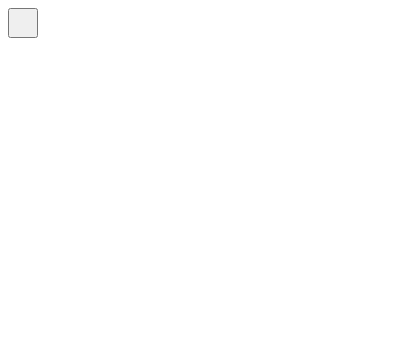
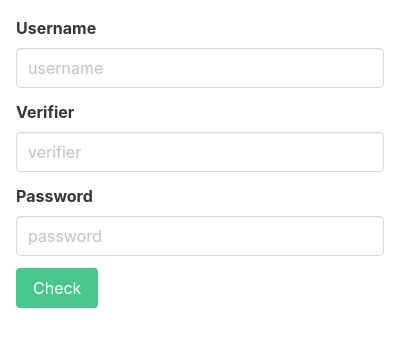
Before and after one commit to piddlingtuna/password-caretaker, a browser extension: page popup.html in a window 400 px wide. Drawn offline with nearby package versions, Linux system fonts and the light colour scheme.

Commit message:
added bulma and improved popup

```diff
--- /dev/null
+++ b/main.css
@@ -0,0 +1,5 @@
+@import "node_modules/bulma/css/bulma.css";
+
+.popup {
+    margin: 1em;
+};
--- a/package.json
+++ b/package.json
@@ -1,3 +1,6 @@
 {
-    "type": "module"
+    "type": "module",
+    "dependencies": {
+        "bulma": "^0.8.1"
+    }
 }
--- a/popup.html
+++ b/popup.html
@@ -1,16 +1,41 @@
 <!DOCTYPE html>
 <html>
     <head>
-        <style>
-        button {
-            height: 30px;
-            width: 30px;
-            outline: none;
-        }
-        </style>
+        <meta charset="utf-8">
+        <meta name="viewport" content="width=device-width, initial-scale=1">
+        <link rel="stylesheet" href="/main.css">
     </head>
     <body>
-        <button id="changeColor"></button>
+        <div class="popup">
+            <div class="field">
+                <label class="label">Username</label>
+                <div class="control">
+                    <input id="username-input" class="input" type="text" placeholder="username">
+                </div>
+            </div>
+
+            <div class="field">
+                <label class="label">Verifier</label>
+                <div class="control">
+                    <input id="verifier-input" class="input" type="text" placeholder="verifier">
+                </div>
+            </div>
+
+            <div class="field">
+                <label class="label">Password</label>
+                <div class="control">
+                    <input id="password-input" class="input" type="password" placeholder="password">
+                </div>
+            </div>
+
+            <div class="field">
+                <p class="control">
+                    <button class="button is-success">
+                    Check
+                    </button>
+                </p>
+            </div>
+        </div>
+        <script src="/popup.js"></script>
     </body>
-    <script src="popup.js"></script>
 </html>
--- a/popup.js
+++ b/popup.js
@@ -1,4 +1,15 @@
-let changeColor = document.getElementById('changeColor');
+const usernameInput = document.getElementById('username-input');
+usernameInput.addEventListener('input', (event) => {
+  if (usernameInput.value) {
+    usernameInput.classList.add('is-success');
+    usernameInput.classList.remove('is-failure');
+  } else {
+    usernameInput.classList.add('is-failure');
+    usernameInput.classList.remove('is-success');
+  }
+});
+
+/*let changeColor = document.getElementById('changeColor');
 
 chrome.storage.sync.get('color', function(data) {
   changeColor.style.backgroundColor = data.color;
@@ -12,4 +23,4 @@ changeColor.onclick = function(element) {
           tabs[0].id,
           {code: 'document.body.style.backgroundColor = "' + color + '";'});
     });
-  };
+  };*/
```
Also changed, not shown: 1 other file.
